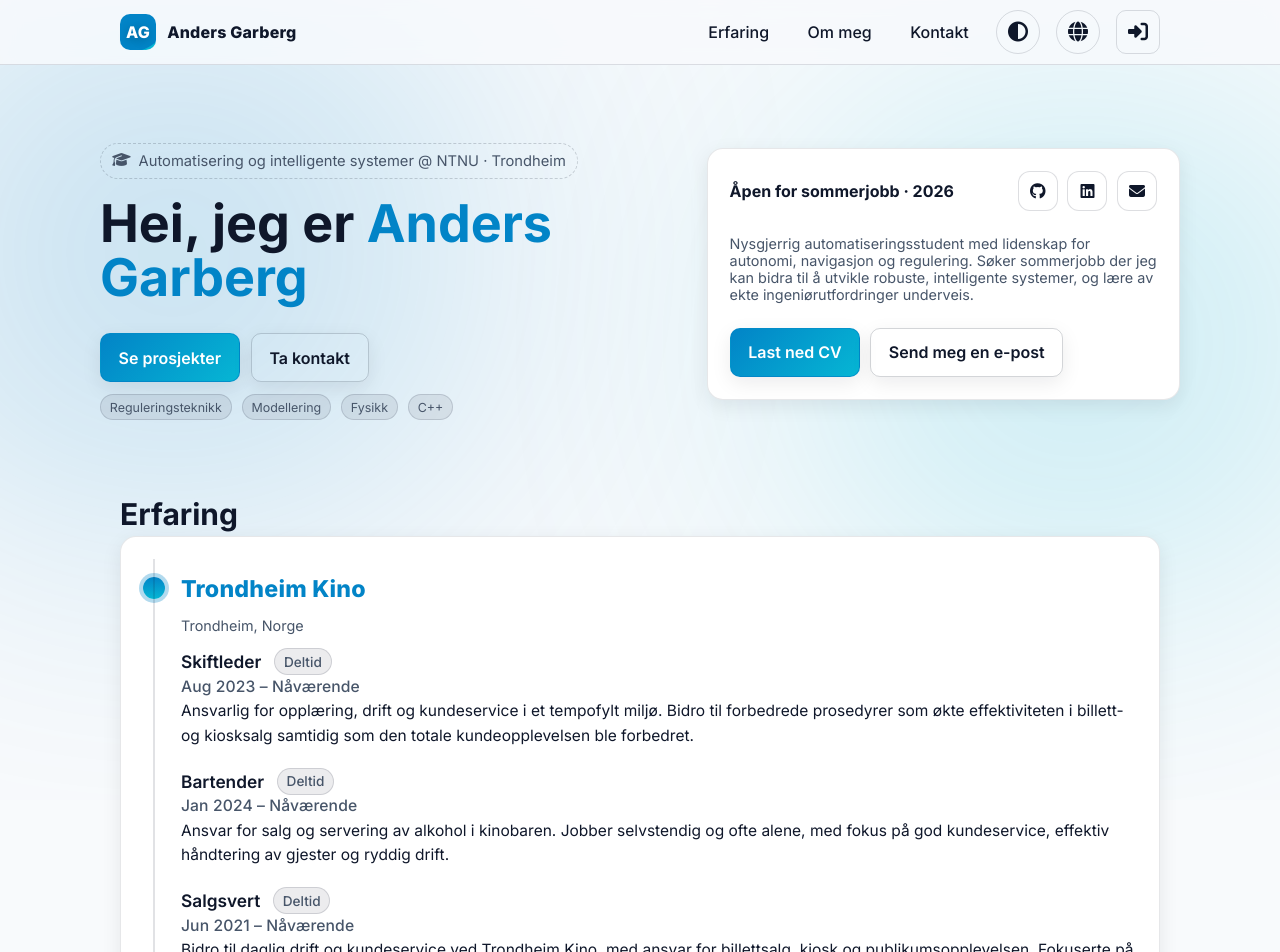
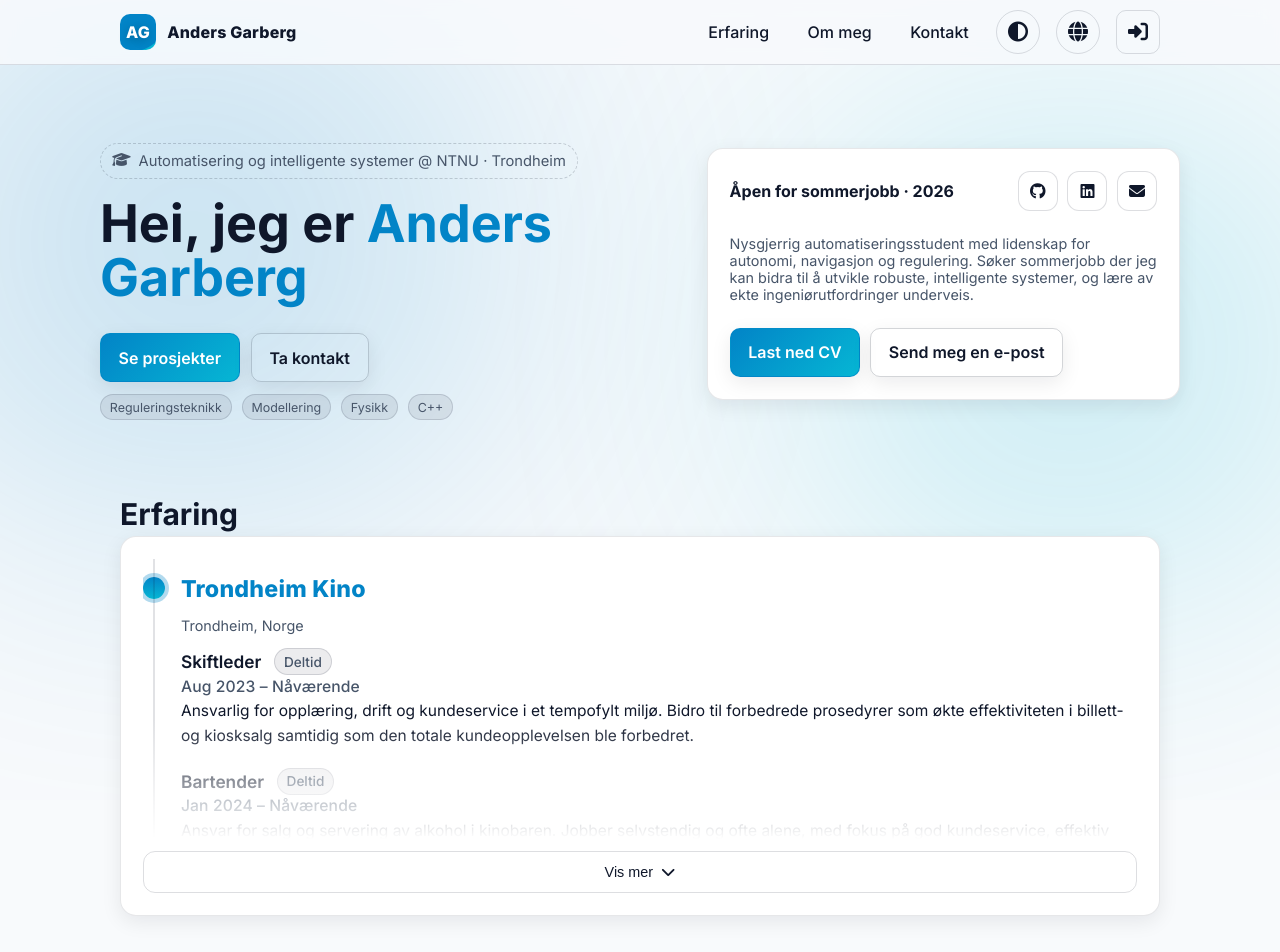
Before and after one commit to andersgar/anders.garberg.wtf, a React (Vite) app: page / in a window 1280 px wide. Shown: the top 952 px of the page. Built offline with nearby package versions, Linux system fonts and the light colour scheme; no server answers.

Commit message:
Collapsable timeline

```diff
--- a/src/components/Experience.tsx
+++ b/src/components/Experience.tsx
@@ -22,6 +22,7 @@ interface Company {
 export function Experience() {
   const { t, lang } = useLanguage();
   const [companies, setCompanies] = useState<Company[]>([]);
+  const [isExpanded, setIsExpanded] = useState(false);
 
   useEffect(() => {
     fetch("/data/experience.json")
@@ -38,6 +39,9 @@ export function Experience() {
     <section id="experience">
       <h2 className="section-title">{t("experience")}</h2>
       <div className="card pad">
+        <div
+          className={`timeline-container ${isExpanded ? "expanded" : "collapsed"}`}
+        >
           <div className="timeline" id="timeline">
             {companies.map((company, idx) => (
               <div className="step" key={idx}>
@@ -61,6 +65,19 @@ export function Experience() {
               </div>
             ))}
           </div>
+          {!isExpanded && <div className="timeline-fade" />}
+        </div>
+        <button
+          className="timeline-toggle"
+          onClick={() => setIsExpanded(!isExpanded)}
+          aria-expanded={isExpanded}
+        >
+          <span>{isExpanded ? t("showLessExperience") : t("showMoreExperience")}</span>
+          <i
+            className={`fa-solid fa-chevron-${isExpanded ? "up" : "down"}`}
+            aria-hidden="true"
+          />
+        </button>
       </div>
     </section>
   );
--- a/src/i18n/translations.ts
+++ b/src/i18n/translations.ts
@@ -99,6 +99,8 @@ export const translations = {
     scanQR: "Skann for å besøke nettstedet",
     codedInReact: "Kodet i React av Anders",
     viewSource: "Se kildekode",
+    showMoreExperience: "Vis mer",
+    showLessExperience: "Vis mindre",
   },
   en: {
     // Navigation & General
@@ -197,6 +199,8 @@ export const translations = {
     scanQR: "Scan to visit the website",
     codedInReact: "Coded in React by Anders",
     viewSource: "View source",
+    showMoreExperience: "Show more",
+    showLessExperience: "Show less",
   },
 } as const;
 
--- a/src/styles/desktop.css
+++ b/src/styles/desktop.css
@@ -242,6 +242,57 @@ section {
   align-self: flex-start;
 }
 
+/* Collapsible Timeline */
+.timeline-container {
+  position: relative;
+  overflow: hidden;
+  transition: max-height 0.4s ease-in-out;
+}
+
+.timeline-container.collapsed {
+  max-height: 280px;
+}
+
+.timeline-container.expanded {
+  max-height: 3000px;
+}
+
+.timeline-fade {
+  position: absolute;
+  bottom: 0;
+  left: 0;
+  right: 0;
+  height: 120px;
+  background: linear-gradient(to bottom, transparent, var(--panel));
+  pointer-events: none;
+}
+
+.timeline-toggle {
+  display: flex;
+  align-items: center;
+  justify-content: center;
+  gap: 8px;
+  width: 100%;
+  padding: 12px;
+  margin-top: 12px;
+  background: transparent;
+  border: 1px solid color-mix(in oklab, var(--text) 14%, transparent);
+  border-radius: 12px;
+  color: var(--text);
+  font-size: 0.9rem;
+  cursor: pointer;
+  transition: background 0.2s ease, border-color 0.2s ease;
+}
+
+.timeline-toggle:hover {
+  background: color-mix(in oklab, var(--text) 5%, transparent);
+  border-color: color-mix(in oklab, var(--text) 25%, transparent);
+}
+
+.timeline-toggle i {
+  transition: transform 0.3s ease;
+}
+
 footer {
   padding: 30px 0 60px;
   color: var(--muted);
```
Lines whose indentation alone changed are shown as unchanged.
